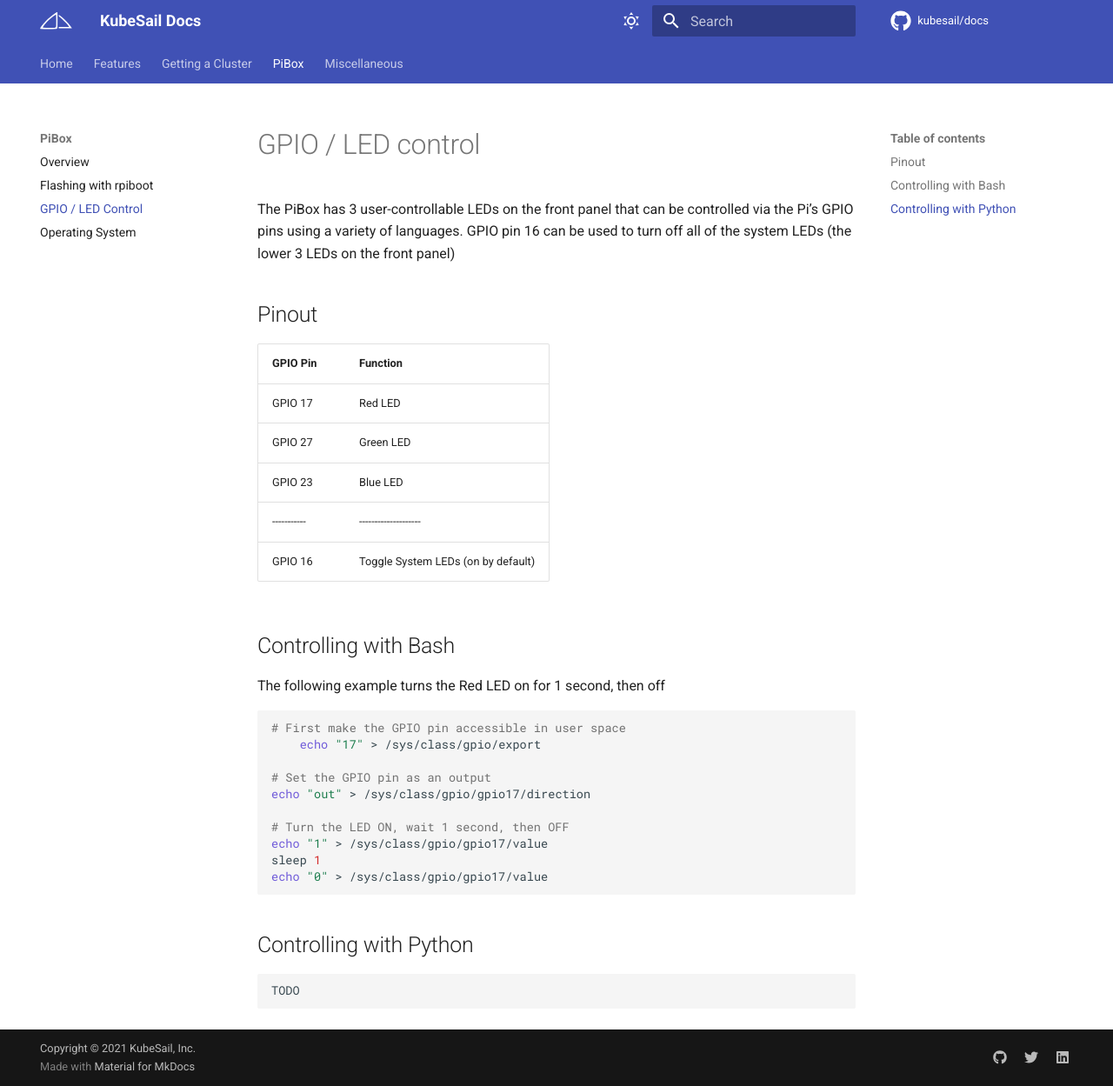
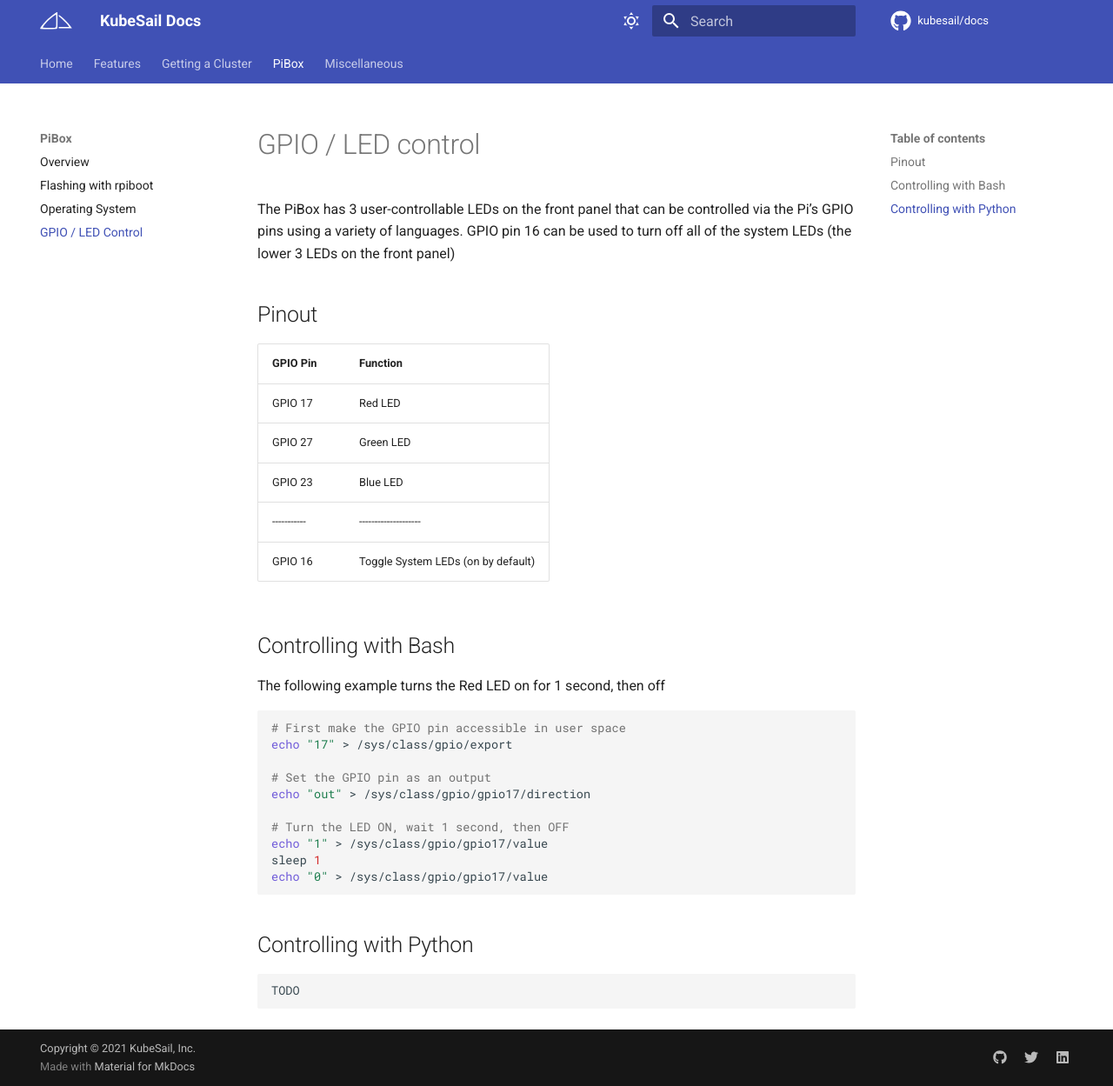
Before and after one commit to kubesail/kubesail-docs, an MkDocs documentation site: the page built from docs/guides/pibox/gpio.md, in a window 1280 px wide and 1249 px high. Shown: the whole window at 87% size. Built offline with MkDocs 1.6.1 and Material for MkDocs 9.7.7, drawn with Linux system fonts in a browser that asks for light colours; comment, search, counter and statistics services are not loaded; some of the changed lines change nothing that is shown.

Commit message:
fix ordering

````diff
--- a/docs/guides/pibox/gpio.md
+++ b/docs/guides/pibox/gpio.md
@@ -18,7 +18,7 @@
 
 ```bash
 # First make the GPIO pin accessible in user space
-    echo "17" > /sys/class/gpio/export
+echo "17" > /sys/class/gpio/export
 
 # Set the GPIO pin as an output
 echo "out" > /sys/class/gpio/gpio17/direction
--- a/mkdocs.yml
+++ b/mkdocs.yml
@@ -21,8 +21,8 @@
     - PiBox:
           - Overview: pibox.md
           - Flashing with rpiboot: guides/pibox/rpiboot.md
+          - Operating System: guides/pibox/os.md
           - GPIO / LED Control: guides/pibox/gpio.md
-          - Operating System: guides/pibox/os.md
     - Miscellaneous:
           - Changelog: https://kubesail.com/changelog
           - KubeSail Blog: https://kubesail.com/blog
````
